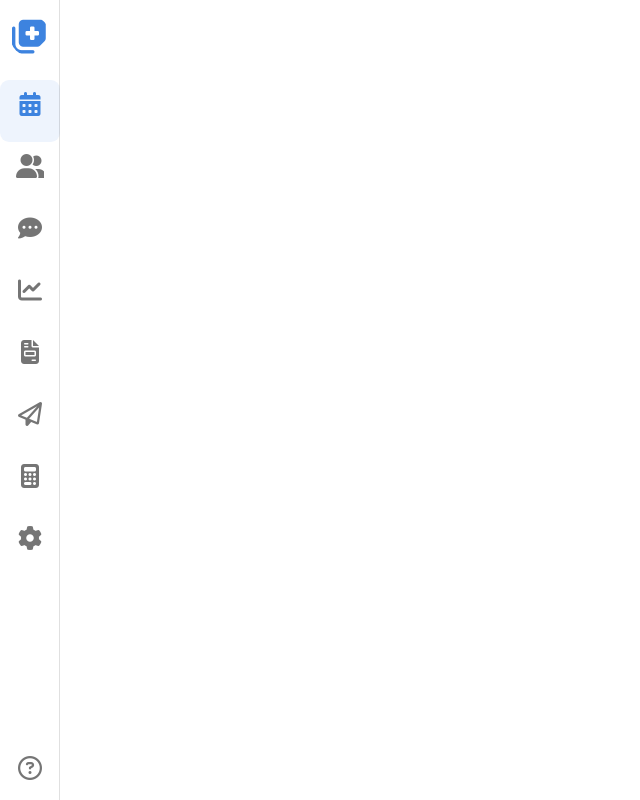
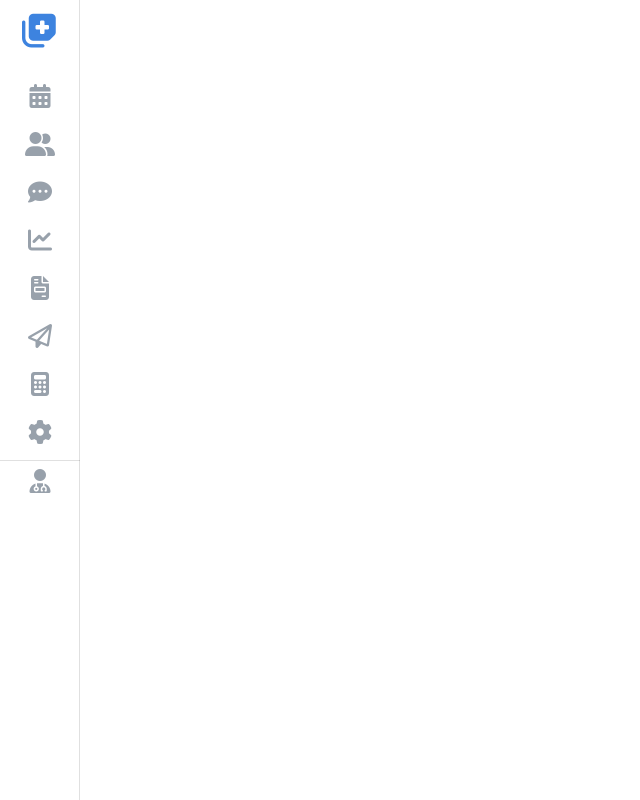
Before and after one commit to AlexGR09/Aryy_Front_medico, a Vue app: page / in a window 1280 px wide. Shown: the whole page, without its empty margins (0-640 px from the left). Built offline with nearby package versions, Linux system fonts and the light colour scheme.

Commit message:
Luis Reyes
update sidebar

```diff
--- a/src/components/SideBar.vue
+++ b/src/components/SideBar.vue
@@ -1,27 +1,43 @@
 <template>
-<v-navigation-drawer v-model="drawer" app color="white" mini-variant mini-variant-width="60">
-      <v-avatar class="d-block text-center mx-auto mt-4" size="40">
-          <!-- <v-img src="https://randomuser.me/api/portraits/men/85.jpg"></v-img> -->
-          <v-icon color="#3d83df" class="mb-2" large>fa-solid fa-notes-medical</v-icon>
-      </v-avatar>
-      <v-list flat class="mt-4">
-          <v-list-item-group v-model="selectedItem">
-              <v-list-item v-for="(item, i) in items" :key="i" active-class="border" :ripple="false">
+
+    <v-navigation-drawer v-model="drawer" permanent darp app mini-variant mini-variant-width="80">
+        <!-- start code logotipo de Aryy | Luis Reyes-->
+        <v-tooltip right>
+            <template v-slot:activator="{ on, attrs }">
                 <v-list-item-content>
-                      <v-icon  v-text="item.icon"></v-icon>
-                      <v-list-item-subtitle align="center" v-text="item.text" class="mt-3 caption"></v-list-item-subtitle>
+                    <v-icon dark v-bind="attrs" v-on="on" color="#3d83df" class="mb-2" large>fa-solid fa-notes-medical
+                    </v-icon>
+                </v-list-item-content>
+            </template>
+            <span>Docplanner</span>
+        </v-tooltip>
+        <!-- finish code logotipo de Aryy | Luis Reyes-->
+
+        <!-- start code menú | Luis Reyes-->
+        <v-list dense>
+            <v-list-item v-for="item in items" :key="item.title" link active-class="border" :ripple="false">
+                <v-tooltip right>
+                    <template v-slot:activator="{ on, attrs }">
+                        <v-list-item-content color="primary">
+                            <v-icon color="#98a1ab" class="mb-2" v-bind="attrs" v-on="on">{{ item.icon }}</v-icon>
+                        </v-list-item-content>
+                    </template>
+                    <span v-text="item.span"></span>
+                </v-tooltip>
+            </v-list-item>
+            <v-divider></v-divider>
+            <v-list-item router to="/edicion-de-perfil" color="primary">
+                <v-list-item-content color="primary">
+                    <v-icon color="#98a1ab" class="mb-2">fas fa-user-md</v-icon>
                 </v-list-item-content>
             </v-list-item>
-          </v-list-item-group>
         </v-list>
-      <div style="position: absolute; bottom: 20px; margin-left: auto; margin-right: auto; left:0; right:0; text-align: center;">
-          <v-icon>far fa-question-circle</v-icon>
-      </div>
+        <!-- finish code menú | Luis Reyes-->
     </v-navigation-drawer>
+</template>
 
 
 
-</template>
 <script>
 export default {
     data: () => ({
@@ -30,14 +46,14 @@ export default {
         selectedItem: 0,
         drawer: null,
         items: [
-            {icon: 'fa-calendar-days', route:'/home'},
-            {icon: 'fa-light fa-user-group', route:'/about'},
-            {icon: 'fa-solid fa-comment-dots', route:'/mensajes'},
-            {icon: 'fa-solid fa-chart-line', route:'/'},
-            {icon: 'fa-solid fa-file-invoice', route:'/'},
-            {icon: 'fa-regular fa-paper-plane', route:'/'},
-            {icon: 'fa-duotone fa-calculator', route:'/'},
-            {icon: 'fa-solid fa-gear', route:'/configuración'},
+            { icon: 'fa-calendar-days', route: '/calendar', span: 'Calendario' },
+            { icon: 'fa-light fa-user-group', route: '/patients', span: 'Pacientes' },
+            { icon: 'fa-solid fa-comment-dots', route: '/', span: 'Mensajes' },
+            { icon: 'fa-solid fa-chart-line', route: '/', span: 'Panel de control' },
+            { icon: 'fa-solid fa-file-invoice', route: '/', span: 'Paquete de vales' },
+            { icon: 'fa-regular fa-paper-plane', route: '/', span: 'Campañas' },
+            { icon: 'fa-duotone fa-calculator', route: '/', span: 'Presupuesto' },
+            { icon: 'fa-solid fa-gear', route: '/configuración', span: 'Ajustes' },
             // {icon: 'far fa-question-circle', route:'/'},
             //{icon: 'far fa-bell', route:'/'},
             //{icon: 'fa-regular fa-circle-user', route:'/'},
@@ -69,6 +85,8 @@ export default {
                             <span>Calendario</span>
                         </v-tooltip>
                     </v-list-item-content>
+
+
                 </v-list-item>
                 <v-list-item router to="/about" color="primary">
                     <v-list-item-content color="primary">
@@ -160,32 +178,74 @@ export default {
            </vlist-item-group>
        </v-list>
    </v-navigation-drawer>
+
+---------------
+
+        <v-list flat>
+            <v-list-item-group v-model="selectedItem" class="mb-2">
+                <v-list-item v-for="(item, i) in items" :key="i" active-class="border" :ripple="false">
+                    <v-list-item-content>
+                        <v-tooltip right>
+                            <template v-slot:activator="{ on, attrs }">
+                                <v-list-item-content>
+                                    <v-icon class="d-block text-center mb-2" v-bind="attrs" v-on="on"
+                                        v-text="item.icon"></v-icon>
+                                </v-list-item-content>
+
+                                <!--
+                                <v-avatar v-bind="attrs" v-on="on" class="d-block text-center mb-2" size="40">
+
+                                </v-avatar> -->
+                            </template>
+                            <span v-text="item.span"></span>
+                        </v-tooltip>
+                        <v-list-item-subtitle align="center" v-text="item.text" class="mt-3 caption">
+                        </v-list-item-subtitle>
+                    </v-list-item-content>
+                </v-list-item>
+            </v-list-item-group>
+            <!-- iconos SideBar | Luis Reyes-->
+            <v-divider></v-divider>
+            <!--icono de Mi Perfil | Luis Reyes-->
+            <v-list-item router to="/edicion-de-perfil" color="primary">
+                <v-list-item-content color="primary">
+                    <v-icon color="#98a1ab" class="mb-2">fas fa-user-md</v-icon>
+                </v-list-item-content>
+            </v-list-item>
+            <!--icono de Mi Perfil | Luis Reyes-->
+
+
+
+        </v-list>
+
+
+
  */
 </script>
 
 
 <style scoped>
 /* estilos | Luis Reyes */
-div >>> .v-list a{
-    text-decoration: none;
-}
+
 
 .border {
     margin-left: 0px;
     margin-right: 0px;
     background: #eef4fd;
-    border-radius: 15%;
+    border-radius: 10%;
     text-decoration: none;
 }
 
-.v-icon{
+#icon-sidebar {
     color: #abb2ba;
 }
 
 .v-list-item-group .v-list-item--active {
     color: #3d83df !important;
 }
-.theme--light.v-list-item--active .v-list-item__subtitle, .theme--light.v-list-item .v-list-item__action-text {
-    color: white !important;
+
+.theme--light.v-list-item--active .v-list-item__subtitle,
+.theme--light.v-list-item .v-list-item__action-text {
+    color: #3d83df !important;
 }
 </style>
```
Lines whose indentation alone changed are shown as unchanged.
